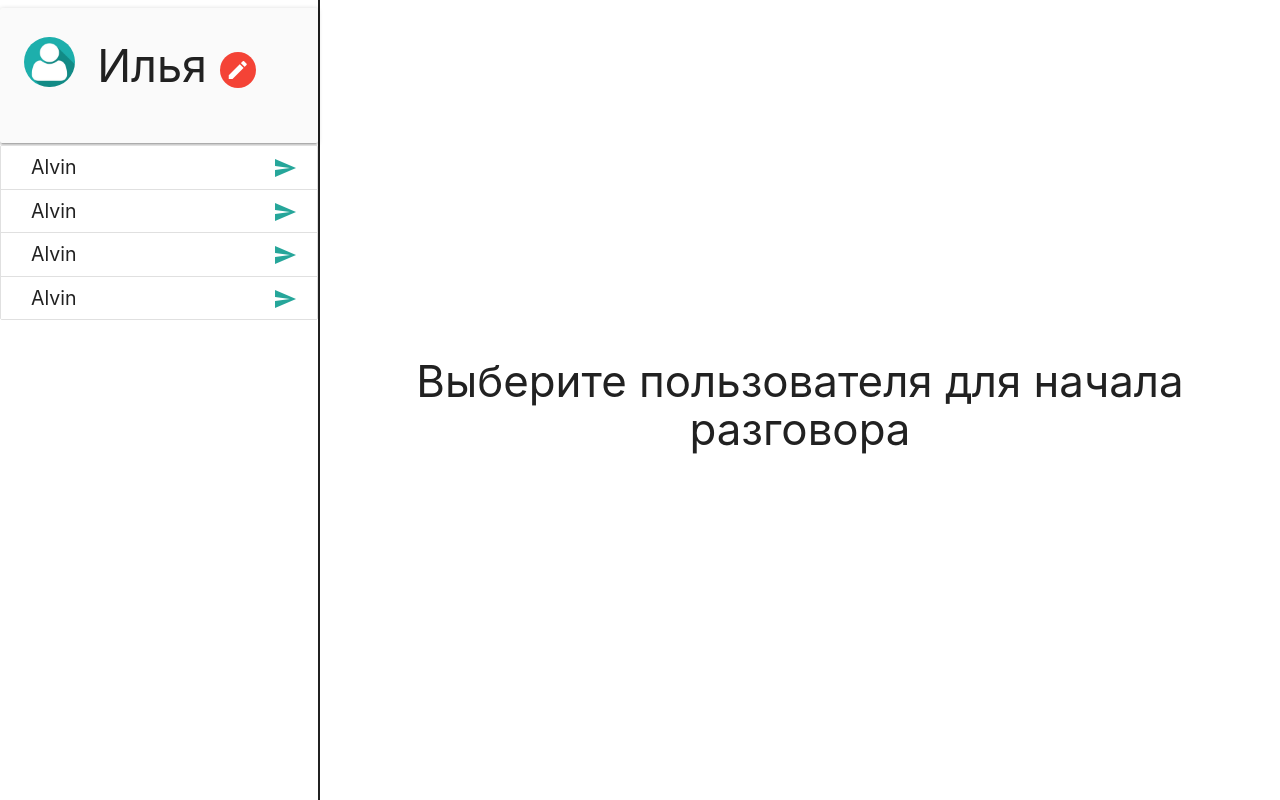
After one commit to isyn-shared/CypherDesk-main, a Python web app: template templates/chat/index.html in a window 1280 px wide. The commit adds this page. Run offline with Jinja, Linux system fonts and the light colour scheme; the template is opened without the code that fills it, so the values that code supplies are empty; some libraries are stand-ins or nearby versions.

Commit message:
Basic chat + minor preparation for "client" mode of admin panel

```diff
--- /dev/null
+++ b/static/chat/chatBody.js
@@ -0,0 +1,125 @@
+'use strict';
+
+let userSelected = false;
+const e = React.createElement;
+
+let lastSelectedUser = null;
+let selectedUserID = null;
+
+let unsentTexts = {};
+function selectUser(domElement) {
+    userSelected = true;
+
+    if (lastSelectedUser) {
+        unsentTexts[selectedUserID] = document.querySelector('#msgInput').value;
+
+        const lCL = lastSelectedUser.classList;
+        lCL.remove('teal'); lCL.remove('lighten-4');
+        lCL.add('selectable');
+    }
+
+    const dCL = domElement.classList;
+    dCL.add('teal'); dCL.add('lighten-4');
+    dCL.remove('selectable');
+
+    lastSelectedUser = domElement;
+    selectedUserID = domElement.attributes.userid.value;
+
+    document.querySelector('#msgInput').value = unsentTexts[selectedUserID] || "";
+}
+
+let messages = {};
+class MessageList extends React.Component {
+    constructor(props) {
+        super(props);
+    }
+
+    render() {
+        let outerStyle = {position: 'absolute', width: '74.5%', height: 'calc(100% - 3.9rem)', overflowY: 'scroll'};
+        return  e('div', {className: '', style: outerStyle},
+                    messages[selectedUserID] || e('h3', {className: 'center'}, `Ваша переписка с ${selectedUserID} пуста.\nНачните её прямо сейчас!`)
+                )
+    }
+
+    static receiveMessage(chatID, msg) {
+        let msgObj =    e('div', {className: 'row'/*, key: 'MESSAGE_ID_HERE'*/},
+                            e('div', {className: 'col s5'},
+                                e('h3', null, msg)
+                            )
+                        );
+
+        this.addMessage(chatID, msgObj);
+    }
+    static sendMessage(chatID, msg) {
+        if (!msg.length) return;
+
+        let msgObj =    e('div', {className: 'row'/*, key: 'MESSAGE_ID_HERE'*/},
+                            e('div', {className: 'col offset-s7 s5'},
+                                e('h3', {className: 'right', style: {paddingRight: '1.5rem'}}, msg)
+                            )
+                        );
+
+        this.addMessage(chatID, msgObj);
+    }
+
+    static addMessage(chatID, msgObj) {
+        if (!messages[chatID])
+            return messages[chatID] = msgObj
+
+        if (!messages[chatID].length)
+            messages[chatID] = [messages[chatID], msgObj];
+        else
+            messages[chatID].push(msgObj);
+    }
+}
+
+class MessageControls extends React.Component {
+    // constructor(props) {
+    //     super(props);
+    // }
+
+    render() {
+        let outerStyle = {position: 'absolute', bottom: '0', height: '3.9rem', width: '75%', marginBottom: 0,
+                    backgroundColor: '#eeefef'};
+
+        return  e('div', {className: "row", style: outerStyle},
+                    e('div', {className: "input-field col s11"},
+                        e('input', {placeholder: '', id: 'msgInput', type: 'text', onKeyDown: (e) => e.key == "Enter" && $('#sendBtn').click()}),
+                        e('label', {htmlFor: 'msgInput'}, `Сообщение для ${selectedUserID}`)
+                    ),
+                    e('button', {className: "col s1 btn waves-effect waves-light", style:{height: '100%'}, id:'sendBtn',
+                                onClick: () => { let o = document.querySelector('#msgInput'); MessageList.sendMessage(selectedUserID, o.value); o.value = "";}},
+                        e('span', {className: 'truncate'}, "Send")
+                    )
+                )
+    }
+}
+
+class ChatBody extends React.Component {
+    constructor(props) {
+        super(props);
+    }
+
+    render() {
+        if (!userSelected) {
+            return(
+                e('div', {className: 'valign-wrapper center-align', style: {height: '100%'}},
+                    e('div', {style: {width: '100%'}},
+                        e('h3', {className: 'center'}, 'Выберите пользователя для начала разговора')
+                    )
+                )
+            );
+        }
+        else {
+            return(
+                e('div', {style: {height: '100%'}},
+                    e(MessageList),
+                    e(MessageControls)
+                )
+            );
+        }
+    }
+}
+
+const domContainer = document.querySelector('#chatBody');
+setInterval(() => ReactDOM.render(e(ChatBody), domContainer), 100);
--- /dev/null
+++ b/static/chat/main.css
@@ -0,0 +1,25 @@
+html, body {
+    height: 100%;
+    overflow: hidden;
+}
+
+.h100 {
+    height: 100%;
+}
+
+.p0 {
+    padding: 0!important;
+}
+
+.header {
+    font-size: 3rem;
+}
+
+.collection-item > div {
+    font-size: 1.3rem;
+}
+
+.selectable:hover {
+    background-color: rgb(219, 219, 219);
+    cursor: pointer;
+}
--- a/static/homePage/ws.js
+++ b/static/homePage/ws.js
@@ -262,12 +262,12 @@ ws.onclose = () => {
 
 function sendEvent(event, data) {
     let obj = { event, data: JSON.stringify(data) };
-    let plainText = JSON.stringify(obj);
+    let text = JSON.stringify(obj);
 
     if (serverPublicKey)
-        plainText = cryptico.encrypt(plainText, serverPublicKey);
+        text = cryptico.encrypt(text, serverPublicKey);
 
-    send(plainText);
+    send(text);
 }
 
 function prepareTicket(info) {
--- a/templates/adminPanel/index.html
+++ b/templates/adminPanel/index.html
@@ -30,9 +30,12 @@
                 <a class="nav-item nav-link head-link" id="ticketsA" onclick="showWindow('#tickets')" href="#">Тикеты</a>
 
                 <!-- This will hide on mobile -->
+                <a class="nav-item nav-link d-none d-sm-block head-link" style="position: absolute; right: 80px;"
+                    onclick="location = '/out'" href="#">Режим "Клиент"</a>
                 <a class="nav-item nav-link text-danger d-none d-sm-block head-link" style="position: absolute; right: 10px"
                     onclick="location = '/out'" href="#">Выход</a>
                 <!-- This will appear on mobile -->
+                <a class="nav-item nav-link d-block d-sm-none head-link" onclick="location = '/out'" href="#">Режим "Клиент"</a>
                 <a class="nav-item nav-link text-danger d-block d-sm-none head-link" onclick="location = '/out'" href="#">Выход</a>
             </div>
         </div>
--- /dev/null
+++ b/templates/chat/index.html
@@ -0,0 +1,99 @@
+<!DOCTYPE html>
+<html lang="en">
+
+<head>
+    <meta http-equiv="Content-Type" content="text/html; charset=UTF-8" />
+    <meta name="viewport" content="width=device-width, initial-scale=1, maximum-scale=1.0" />
+    <title>CypherDesk - Чат</title>
+
+    <!-- CSS  -->
+    <link href="https://fonts.googleapis.com/icon?family=Material+Icons" rel="stylesheet">
+    <link href="/static/homePage/materialize/css/materialize.min.css" type="text/css" rel="stylesheet" media="screen,projection" />
+    <link href="/static/homePage/materialize/css/style.css" type="text/css" rel="stylesheet" media="screen,projection" />
+
+    <link rel="stylesheet" href="/static/chat/main.css">
+</head>
+
+<body>
+
+
+    <div class="row h100">
+        <div class="col m3 h100 p0" style="border-right: solid 2px">
+            <div class="card-panel grey lighten-5 z-depth-1" style="margin-bottom: 2px">
+                <div class="row valign-wrapper">
+                    <div class="col l3 m4 s4">
+                        <img src="/static/images/avatar_default.jpg" alt="" class="circle responsive-img">
+                        <!-- notice the "circle" class -->
+                    </div>
+                    <div class="col l9 m8 s8">
+                        <span class="header truncate tooltipped" data-position="right" data-tooltip="Илья Завьялов Владиславович" >Илья <a href="#!"><i class="material-icons circle red white-text" style="padding: 0.4rem">edit</i></a></span>
+                    </div>
+                </div>
+            </div>
+            <ul class="collection with-header" style="margin-top: 0">
+                <li class="collection-item selectable" onclick="selectUser(this)" userid="Alvin1">
+                    <div>Alvin
+                        <a href="#!" class="secondary-content">
+                            <i class="material-icons tooltipped" data-position="right" data-tooltip="Быстрое сообщение">send</i>
+                        </a>
+                    </div>
+                </li>
+                <li class="collection-item selectable" onclick="selectUser(this)" userid="Alvin2">
+                    <div>Alvin
+                        <a href="#!" class="secondary-content">
+                            <i class="material-icons tooltipped" data-position="right" data-tooltip="Быстрое сообщение">send</i>
+                        </a>
+                    </div>
+                </li>
+                <li class="collection-item selectable" onclick="selectUser(this)" userid="Alvin3">
+                    <div>Alvin
+                        <a href="#!" class="secondary-content">
+                            <i class="material-icons tooltipped" data-position="right" data-tooltip="Быстрое сообщение">send</i>
+                        </a>
+                    </div>
+                </li>
+                <li class="collection-item selectable" onclick="selectUser(this)" userid="Alvin4">
+                    <div>Alvin
+                        <a href="#!" class="secondary-content">
+                            <i class="material-icons tooltipped" data-position="right" data-tooltip="Быстрое сообщение">send</i>
+                        </a>
+                    </div>
+                </li>
+            </ul>
+        </div>
+        <div class="col m9 gray h100" id="chatBody">
+
+        </div>
+    </div>
+
+
+
+
+    <!-- Scripts -->
+    <script src="https://code.jquery.com/jquery-2.1.1.min.js"></script>
+    <script src="/static/homePage/materialize/js/materialize.min.js"></script>
+    <script src="/static/homePage/materialize/js/init.js"></script>
+
+    <!-- SweetAlert -->
+    <script src="https://cdn.jsdelivr.net/npm/sweetalert2@7.26.11/dist/sweetalert2.all.min.js"></script>
+
+    <!-- Our JS -->
+    <script src="/static/publicVars.js"></script>
+    <script src="/static/chat/ws.js"></script>
+
+    <script src="/static/cryptico.min.js"></script>
+
+    <!-- <script src="/static/homePage/encryption.js"></script> -->
+    <script src="/static/chat/main.js"></script>
+    <script src="/static/chat/ws.js"></script>
+    <script src="/static/sendPOST.js"></script>
+
+    <!-- Load React. -->
+    <!-- Note: when deploying, replace "development.js" with "production.min.js". -->
+    <script src="https://unpkg.com/react@16/umd/react.development.js" crossorigin></script>
+    <script src="https://unpkg.com/react-dom@16/umd/react-dom.development.js" crossorigin></script>
+
+    <!-- Load our React component. -->
+    <script src="/static/chat/chatBody.js"></script>
+
+</body>
```
Also changed, not shown: package.json (added, +14 -0 lines), package-lock.json (added), static/chat/main.js (added), static/chat/ws.js (added), static/images/avatar_default.jpg (added), 2 other files.
